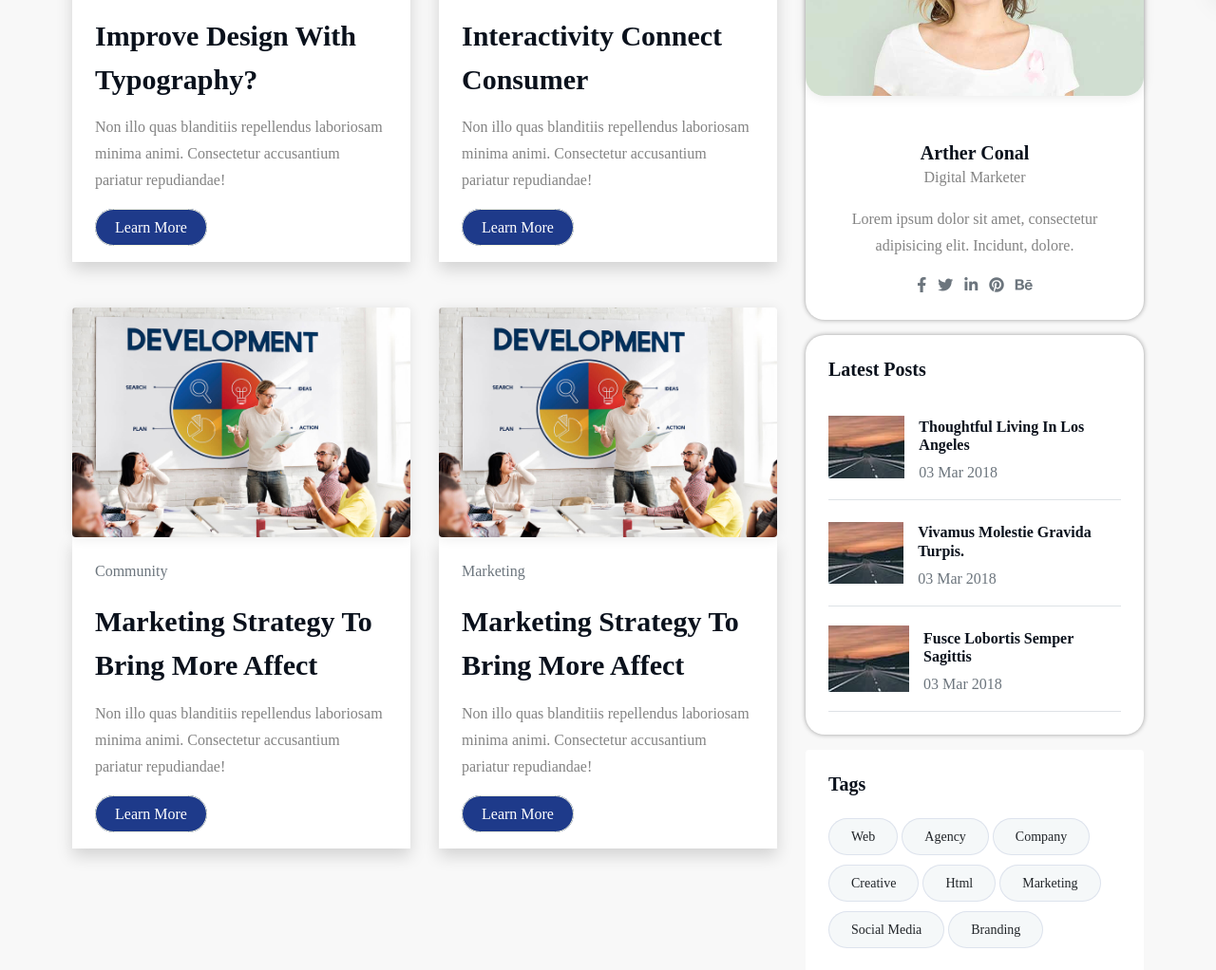
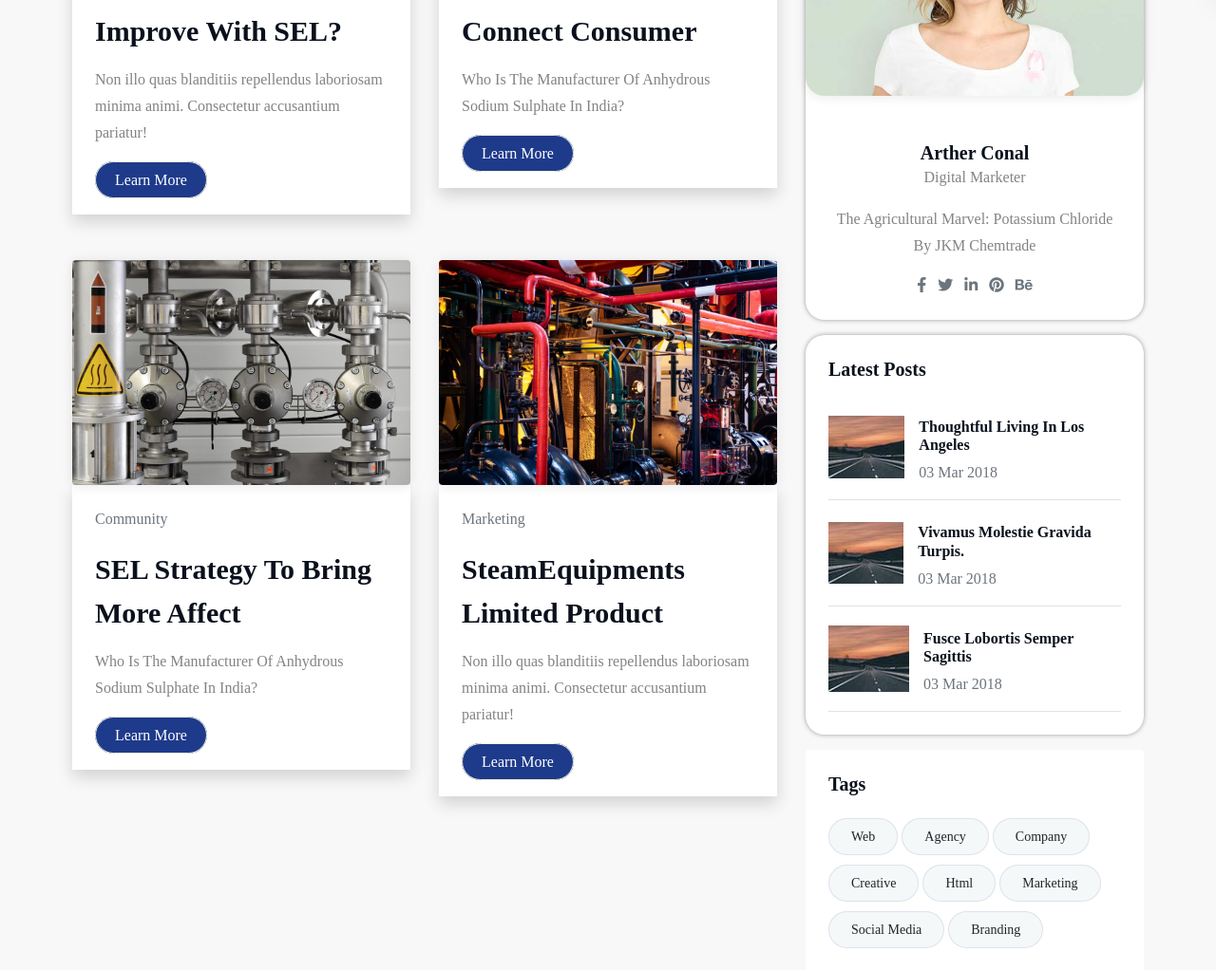
Before and after one commit to Satvikshopno/steam, a plain HTML site: page Blog.html in a window 1280 px wide. Shown: the part 812-1834 px from the top of the page at 95% size. Drawn offline with nearby package versions, Linux system fonts and the light colour scheme; some icons are missing; a web font is replaced by a local one.

Commit message:
blog content Chages

```diff
--- a/Blog.html
+++ b/Blog.html
@@ -340,7 +340,7 @@
                         <div class="row">
                             <div class="col-lg-6 col-md-6 mb-5 animate__animated" id="links">
                                 <div class="blog-item">
-                                    <img src="img/Product/1.jpg" alt="" class="img-fluid rounded">
+                                    <img src="/img/1751884432_686ba2906fb41.jpg" alt="" class="img-fluid rounded">
 
                                     <div class="blog-item-content bg-white p-4 shadow">
                                         <div class="blog-item-meta">
@@ -348,10 +348,10 @@
                                                     class='bxr  bx-pencil-draw'></i> Creativity</span>
                                         </div>
 
-                                        <h3 class="mt-3 mb-3"><a href="Blog_details.html" style="font-size: 30px;">Improve design with
-                                                typography?</a></h3>
+                                        <h3 class="mt-3 mb-3"><a href="Blog_details.html" style="font-size: 30px;">Improve  with
+                                                SEL?</a></h3>
                                         <p class="mb-4">Non illo quas blanditiis repellendus laboriosam minima animi.
-                                            Consectetur accusantium pariatur repudiandae!</p>
+                                            Consectetur accusantium pariatur!</p>
 
                                         <a href="Blog_details.html" class="blog_content">Learn More</a>
                                     </div>
@@ -359,7 +359,7 @@
                             </div>
                             <div class="col-lg-6 col-md-6 mb-5 animate__animated" id="products">
                                 <div class="blog-item">
-                                    <img src="img/Product/1.jpg" alt="" class="img-fluid rounded">
+                                    <img src="./img/1751884300_686ba20c59b34.jpg" alt="" class="img-fluid rounded">
 
                                     <div class="blog-item-content bg-white p-4 shadow">
                                         <div class="blog-item-meta">
@@ -367,10 +367,9 @@
                                                     class='bxr  bx-pencil-draw'></i> Design</span>
                                         </div>
 
-                                        <h3 class="mt-3 mb-3"><a href="Blog_details.html" style="font-size: 30px;">Interactivity connect
+                                        <h3 class="mt-3 mb-3"><a href="Blog_details.html" style="font-size: 30px;">connect
                                                 consumer</a></h3>
-                                        <p class="mb-4">Non illo quas blanditiis repellendus laboriosam minima animi.
-                                            Consectetur accusantium pariatur repudiandae!</p>
+                                        <p class="mb-4">Who Is The Manufacturer Of Anhydrous Sodium Sulphate In India?</p>
 
                                         <a href="Blog_details.html" class="blog_content">Learn More</a>
                                     </div>
@@ -378,7 +377,7 @@
                             </div>
                             <div class="col-lg-6 col-md-6 mb-5 animate__animated" id="contact_info">
                                 <div class="blog-item">
-                                    <img src="img/Product/1.jpg" alt="" class="img-fluid rounded">
+                                    <img src="/img/1751884470_686ba2b6ecc6e.jpg" alt="" class="img-fluid rounded">
 
                                     <div class="blog-item-content bg-white p-4 shadow">
                                         <div class="blog-item-meta ">
@@ -386,10 +385,9 @@
                                                     class='bxr  bx-pencil-draw'></i>Community</span>
                                         </div>
 
-                                        <h3 class="mt-3 mb-3"><a href="Blog_details.html" style="font-size: 30px;">Marketing Strategy to bring
+                                        <h3 class="mt-3 mb-3"><a href="Blog_details.html" style="font-size: 30px;">SEL Strategy to bring
                                                 more affect</a></h3>
-                                        <p class="mb-4">Non illo quas blanditiis repellendus laboriosam minima animi.
-                                            Consectetur accusantium pariatur repudiandae!</p>
+                                        <p class="mb-4">Who Is The Manufacturer Of Anhydrous Sodium Sulphate In India?</p>
 
                                         <a href="Blog_details.html" class="blog_content">Learn More</a>
                                     </div>
@@ -397,7 +395,7 @@
                             </div>
                             <div class="col-lg-6 col-md-6 mb-5 animate__animated" id="locate_us">
                                 <div class="blog-item">
-                                    <img src="img/Product/1.jpg" alt="" class="img-fluid rounded">
+                                    <img src="./img/1751884381_686ba25d2a6f9.jpg" alt="" class="img-fluid rounded">
 
                                     <div class="blog-item-content bg-white p-4 shadow">
                                         <div class="blog-item-meta gap-2">
@@ -405,10 +403,9 @@
                                                     class='bxr  bx-pencil-draw'></i>Marketing</span>
                                         </div>
 
-                                        <h3 class="mt-3 mb-3"><a href="Blog_details.html" style="font-size: 30px;">Marketing Strategy to bring
-                                                more affect</a></h3>
+                                        <h3 class="mt-3 mb-3"><a href="Blog_details.html" style="font-size: 30px;">SteamEquipments Limited Product</a></h3>
                                         <p class="mb-4">Non illo quas blanditiis repellendus laboriosam minima animi.
-                                            Consectetur accusantium pariatur repudiandae!</p>
+                                            Consectetur accusantium pariatur!</p>
 
                                         <a href="Blog_details.html" class="blog_content">Learn More</a>
                                     </div>
@@ -430,7 +427,7 @@
                                 <div class="card-body p-4 text-center">
                                     <h5 class="mb-0 mt-4">Arther Conal</h5>
                                     <p>Digital Marketer</p>
-                                    <p>Lorem ipsum dolor sit amet, consectetur adipisicing elit. Incidunt, dolore.</p>
+                                    <p>The Agricultural Marvel: Potassium Chloride By JKM Chemtrade</p>
 
                                     <ul class="list-inline author-socials">
                                         <li class="list-inline-item mr-3">
```
Also changed, not shown: Resources.html (+51 -5 lines).
